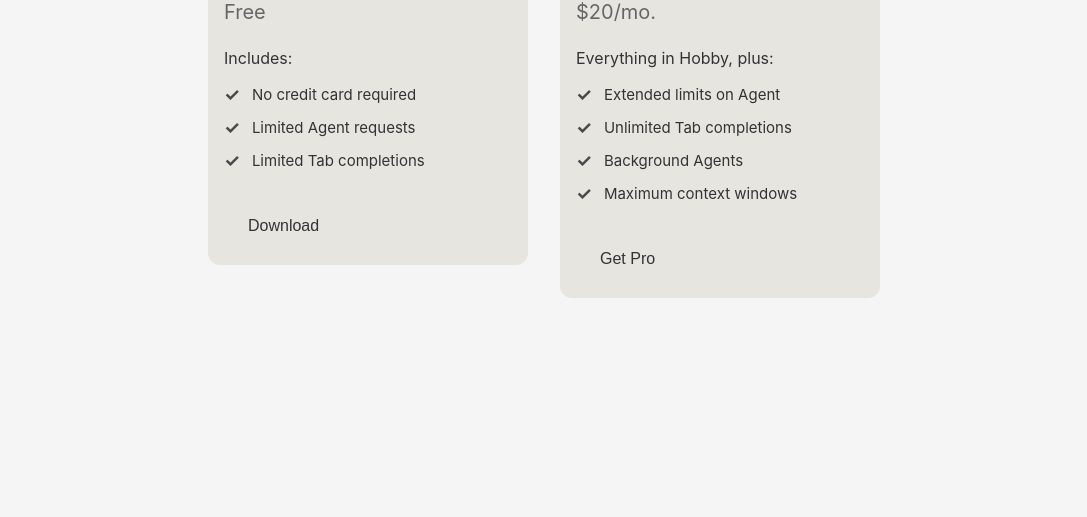
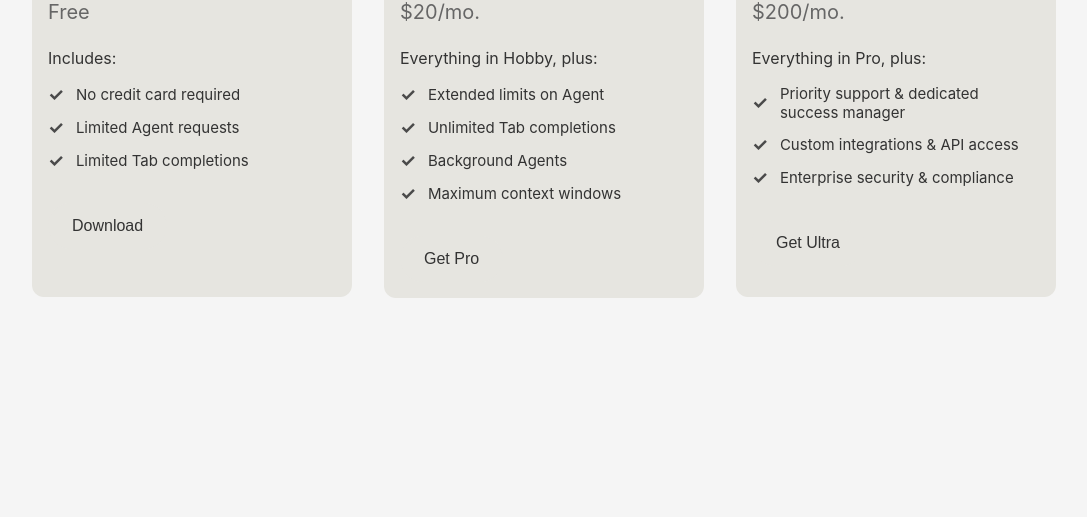
Before and after one commit to anya-leb/My-First-Coding-Project, a plain HTML site: page index.html in a window 1280 px wide. Shown: the part 283-800 px from the top of the page, without its empty margins (96-1183 px from the left). Drawn offline with Linux system fonts and the light colour scheme.

Commit message:
Added card & min height
Added a new org card and a minimum height

```diff
--- a/index.html
+++ b/index.html
@@ -56,6 +56,28 @@
             </div>
             <button class="download-button">Get Pro</button>
         </div>
+        <div class="card">
+            <h1 class="card-title">Ultra</h1>
+            <p class="card-price">$200/mo.</p>
+            <div class="card-content">
+                <p class="includes-text">Everything in Pro, plus:</p>
+                <ul class="features-list">
+                    <li>
+                        <span class="checkmark">✓</span>
+                        Priority support & dedicated success manager
+                    </li>
+                    <li>
+                        <span class="checkmark">✓</span>
+                        Custom integrations & API access
+                    </li>
+                    <li>
+                        <span class="checkmark">✓</span>
+                        Enterprise security & compliance
+                    </li>
+                </ul>
+            </div>
+            <button class="download-button">Get Ultra</button>
+        </div>
     </div>
 </body>
 </html>
--- a/styles.css
+++ b/styles.css
@@ -28,6 +28,7 @@ body {
     border-radius: 12px;
     padding: 16px;
     width: 320px;
+    min-height: 360px;
     flex-shrink: 0;
 }
 
```
